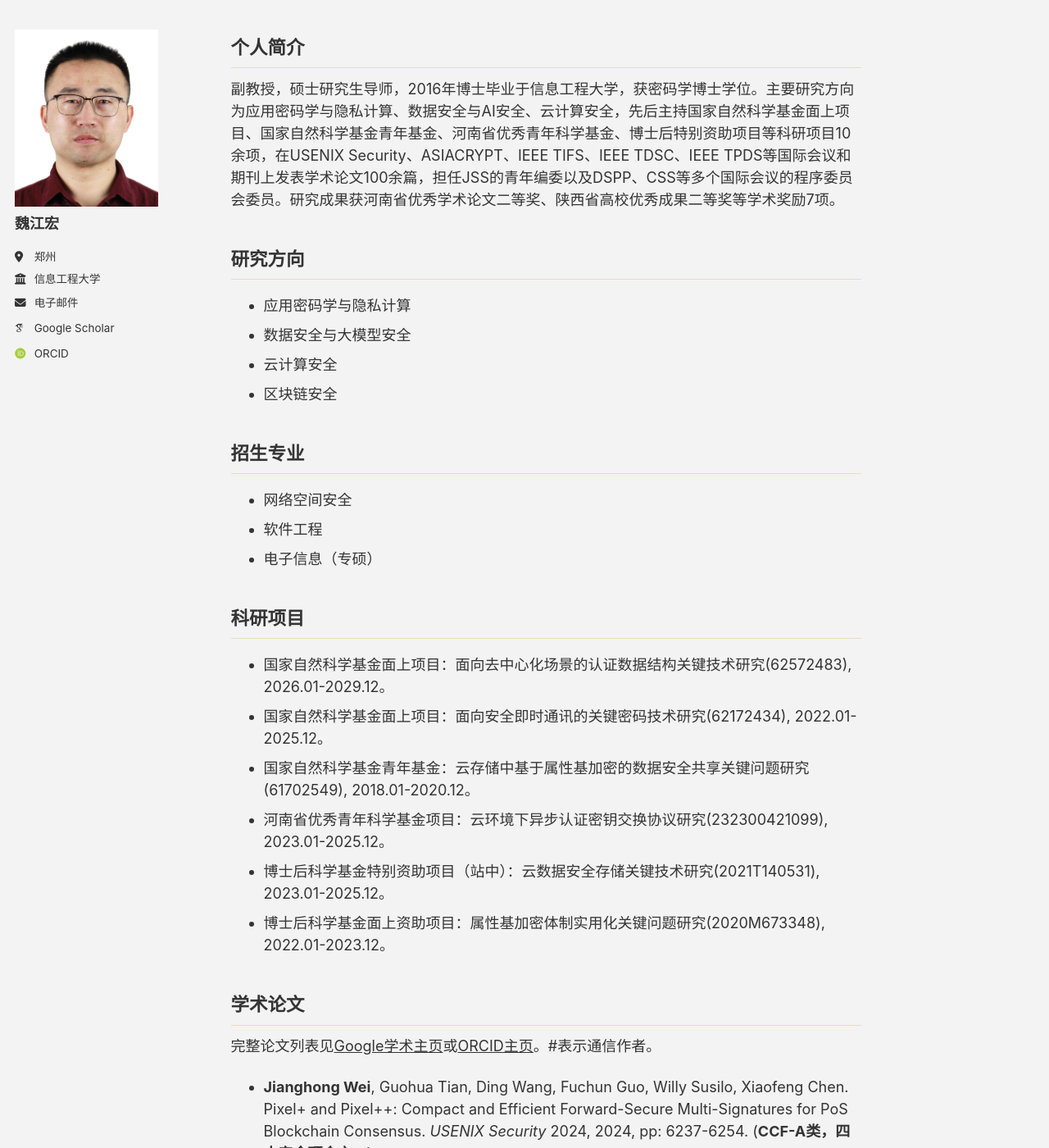
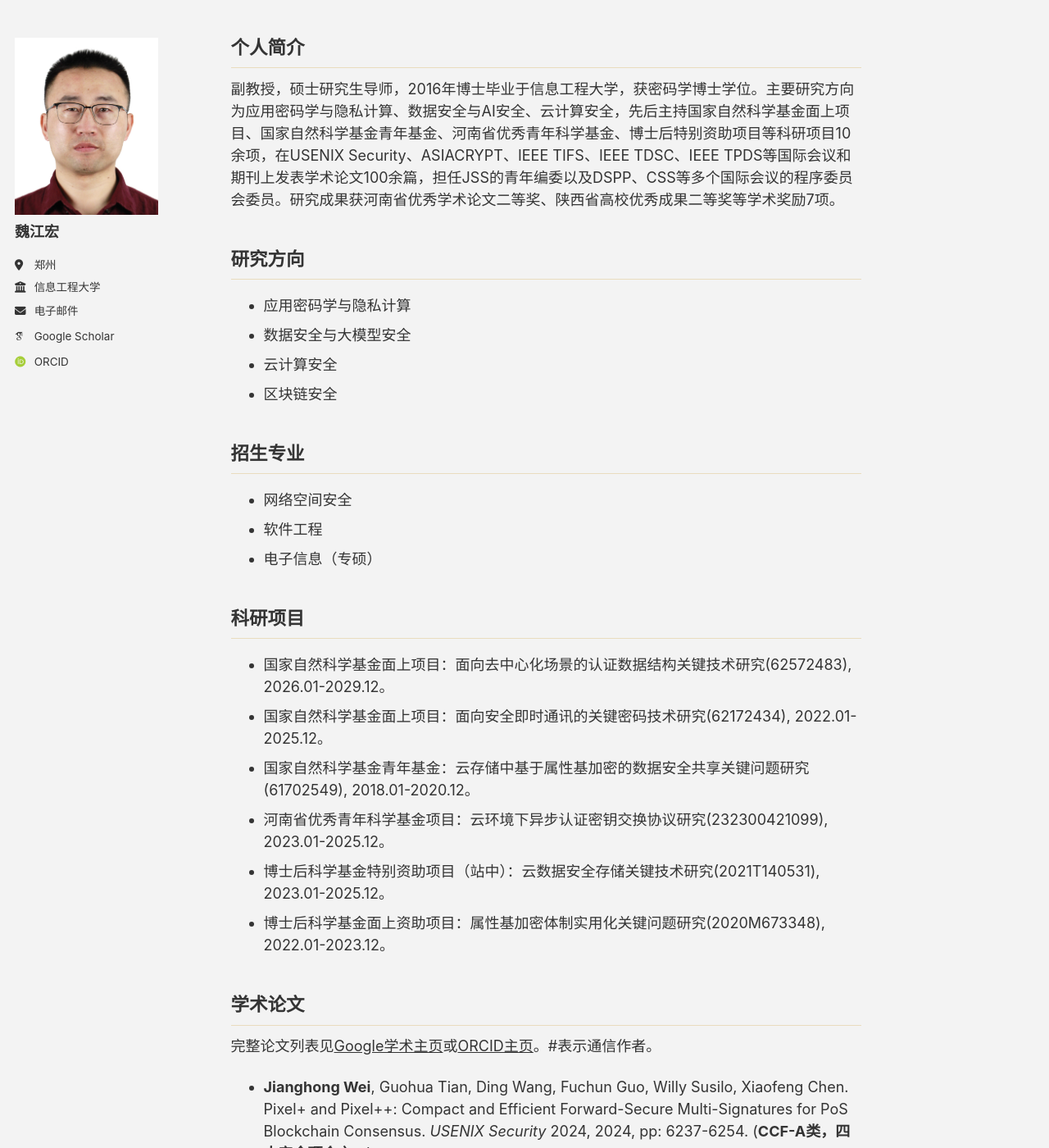
Before and after one commit to jhw-crypt/jhw-crypt.github.io, a Jekyll site: the page built from _pages/about.md, in a window 1280 px wide and 1400 px high. Shown: the whole window at 82% size. Built offline with Jekyll 4.4.1, drawn with Linux system fonts in a browser that asks for light colours; some web fonts are replaced; a script bundle is joined from its source files by our own code; library files that are not in the unit come from our copies.

Commit message:
Update main.scss

```diff
--- a/assets/css/main.scss
+++ b/assets/css/main.scss
@@ -58,7 +58,7 @@
 
 /* 3. 如果左侧边栏（头像部分）太靠下，也让它上移 */
 .sidebar {
-  margin-top: -70px !important; /* 根据视觉效果微调这个数值 */
+  margin-top: -60px !important; /* 根据视觉效果微调这个数值 */
 }
 /* 完全隐藏网页底部栏 */
 .page__footer,
```
